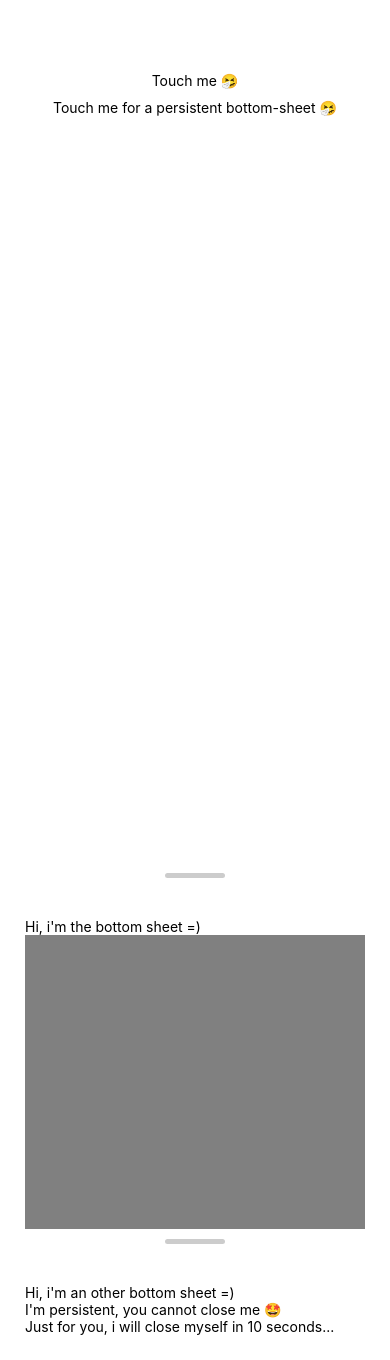
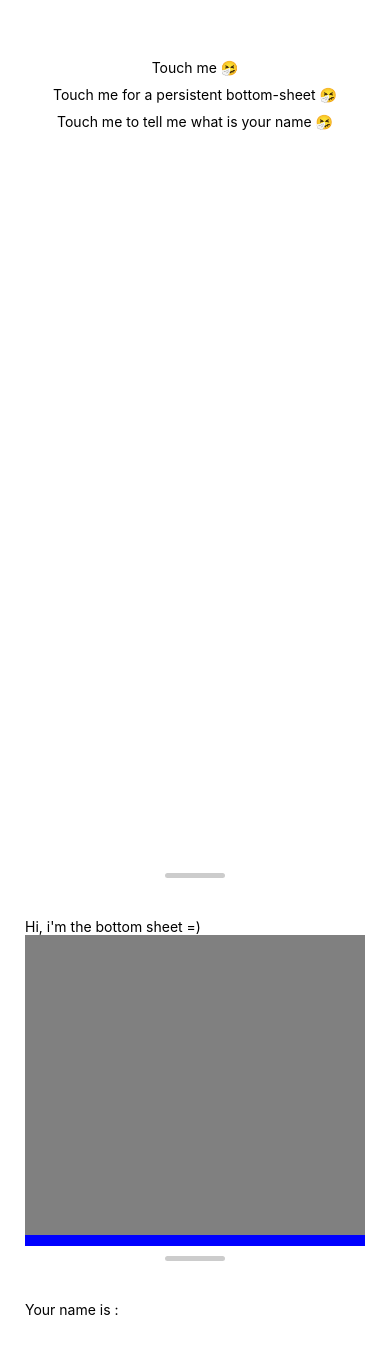
Before and after one commit to adscud/react-native-bottom-sheet, a React Native app: screen / in a window 390 px wide. Shown: the part 328-1688 px from the top of the page. Built offline with nearby package versions, Linux system fonts and the light colour scheme.

Commit message:
handle keyboard events

```diff
--- a/App.js
+++ b/App.js
@@ -7,13 +7,16 @@
  */
 
 import React from 'react';
-import {StyleSheet, Text, TouchableOpacity, View} from 'react-native';
+import {StyleSheet, Text, TouchableOpacity, View, TextInput, KeyboardAvoidingView} from 'react-native';
 import BottomSheetComponent from './src/components/BottomSheetComponent';
 
 
 const App: () => React$Node = () => {
     const [openFirst, setOpenFirst] = React.useState(false);
     const [openSecond, setOpenSecond] = React.useState(false);
+    const [openThird, setOpenThird] = React.useState(false);
+
+    const [ name, setName ] = React.useState('')
 
     return (
         <View style={styles.container}>
@@ -31,6 +34,14 @@ const App: () => React$Node = () => {
             >
                 <Text>
                     Touch me for a persistent bottom-sheet 🤧
+                </Text>
+            </TouchableOpacity>
+            <TouchableOpacity
+                style={styles.button}
+                onPress={() => setOpenThird(true)}
+            >
+                <Text>
+                    Touch me to tell me what is your name 🤧
                 </Text>
             </TouchableOpacity>
 
@@ -54,8 +65,23 @@ const App: () => React$Node = () => {
                     <View style={styles.content}>
                         <Text>Hi, i'm an other bottom sheet =)</Text>
                         <Text>I'm persistent, you cannot close me 🤩</Text>
-                        <Text>Just for you, i will close myself in 10 seconds...</Text>
                     </View>
+                )}
+            />
+
+            <BottomSheetComponent
+                shouldOpen={openThird}
+                onClose={() => setOpenThird(false)}
+                renderContent={() => (
+                    <KeyboardAvoidingView style={styles.content}>
+                        <Text>
+                            Your name is : {name}
+                        </Text>
+                        <TextInput
+                            value={name}
+                            onChangeText={setName}
+                        />
+                    </KeyboardAvoidingView>
                 )}
             />
         </View>
--- a/src/components/BottomSheetComponent.js
+++ b/src/components/BottomSheetComponent.js
@@ -2,14 +2,16 @@ import React from 'react';
 import {
     Animated,
     Dimensions,
+    Keyboard,
     PanResponder,
+    Platform,
     ScrollView,
     StyleSheet,
     TouchableWithoutFeedback,
     View,
 } from 'react-native';
 
-
+const {OS} = Platform;
 const {height} = Dimensions.get('window');
 const duration = 1000;
 const maxHeight = height * .9;
@@ -17,19 +19,43 @@ const maxHeight = height * .9;
 // Why use React.useRef with animated value : https://github.com/facebook/react-native/issues/25069
 const BottomSheetComponent = ({shouldOpen = false, onClose, renderContent, persistent = false}) => {
     const [contentHeight, setContentHeight] = React.useState(0); // height of the content inside the bottom sheet
-    const threshold = contentHeight * 0.1; // minimum height to drag to close the bottom sheet
+    const [keyboardHeight, setKeyboardHeight] = React.useState(0); // get size of the keyboard
+
     const opacity = React.useRef(new Animated.Value(0)).current; // manage the opacity of the background when bottom sheet is open
     const translateY = React.useRef(new Animated.Value(height)).current; // manage position of the container's bottom sheet
+    const underKeyboardHeight = React.useRef(new Animated.Value(0)).current;
+    const dragTopBackgroundHeight = new Animated.Value(0);
+
     const pan = new Animated.ValueXY(0); // { x: Number, y: Number }
-    const dragTopBackgroundHeight = new Animated.Value(0);
+
+    const threshold = contentHeight * 0.1; // minimum height to drag to close the bottom sheet
 
     React.useEffect(() => {
         shouldOpen && openBottomSheet();
     }, [shouldOpen]);
 
-    React.useEffect(() => { // Only for demo
-        persistent && setTimeout(() => closeBottomSheet(), 10000)
-    }, [ persistent ])
+
+    OS === 'ios' && React.useEffect(() => {
+        const keyboardDidShowListener = Keyboard.addListener(
+            'keyboardDidShow',
+            (event) => {
+                setKeyboardHeight(event.endCoordinates.height)
+                keyboardShow()
+            },
+        );
+        const keyboardDidHideListener = Keyboard.addListener(
+            'keyboardDidHide',
+            () => {
+                setKeyboardHeight(0)
+                keyboardDismiss()
+            },
+        );
+
+        return () => {
+            keyboardDidHideListener.remove();
+            keyboardDidShowListener.remove();
+        };
+    }, []);
 
     // get the size of the content inside the bottom sheet
     const onLayout = (event) => {
@@ -56,11 +82,12 @@ const BottomSheetComponent = ({shouldOpen = false, onClose, renderContent, persi
                     useNativeDriver: true,
                 },
             ),
-        ]).start();
+        ]).start(() => keyboardShow());
     };
 
     // close the bottom sheet
     const closeBottomSheet = () => {
+        Keyboard.dismiss();
         Animated.parallel([
             Animated.timing(
                 opacity,
@@ -82,6 +109,29 @@ const BottomSheetComponent = ({shouldOpen = false, onClose, renderContent, persi
             pan.setValue({x: 0, y: 0});
             onClose();
         });
+    };
+
+    const keyboardShow = () => {
+        Animated.timing(
+            underKeyboardHeight,
+            {
+                toValue: keyboardHeight,
+                duration: 500,
+                useNativeDriver: false,
+            },
+        ).start();
+    };
+
+    const keyboardDismiss = () => {
+        Keyboard.dismiss()
+        Animated.timing(
+            underKeyboardHeight,
+            {
+                toValue: 0,
+                duration: 500,
+                useNativeDriver: false,
+            },
+        ).start();
     };
 
     const panResponder = PanResponder.create({
@@ -121,11 +171,11 @@ const BottomSheetComponent = ({shouldOpen = false, onClose, renderContent, persi
                         dragTopBackgroundHeight,
                         {
                             toValue: 0,
-                            useNativeDriver: false
-                        }
-                    )
+                            useNativeDriver: false,
+                        },
+                    ),
                 ]).start()
-            )
+            );
             pan.flattenOffset();
             // reset pan { x: 0, y: 0}
         },
@@ -179,15 +229,23 @@ const BottomSheetComponent = ({shouldOpen = false, onClose, renderContent, persi
                         >
                             <View style={styles.anchor}/>
                         </View>
+                        <TouchableWithoutFeedback onPress={keyboardDismiss}>
                             {contentHeight <= maxHeight ? (
                                 <View>
                                     {renderContent()}
+                                    {OS === 'ios' && (
+                                        <Animated.View style={{ height: underKeyboardHeight }}/>
+                                    )}
                                 </View>
                             ) : ( // content > maxHeight so we need to scroll inside our bottom sheet
                                 <ScrollView>
                                     {renderContent()}
+                                    {OS === 'ios' && (
+                                        <Animated.View style={{ height: underKeyboardHeight }}/>
+                                    )}
                                 </ScrollView>
                             )}
+                        </TouchableWithoutFeedback>
                     </Animated.View>
                     <Animated.View
                         style={[styles.dragTopBackground, {height: dragTopBackgroundHeight}]}
```
Lines whose indentation alone changed are shown as unchanged.
